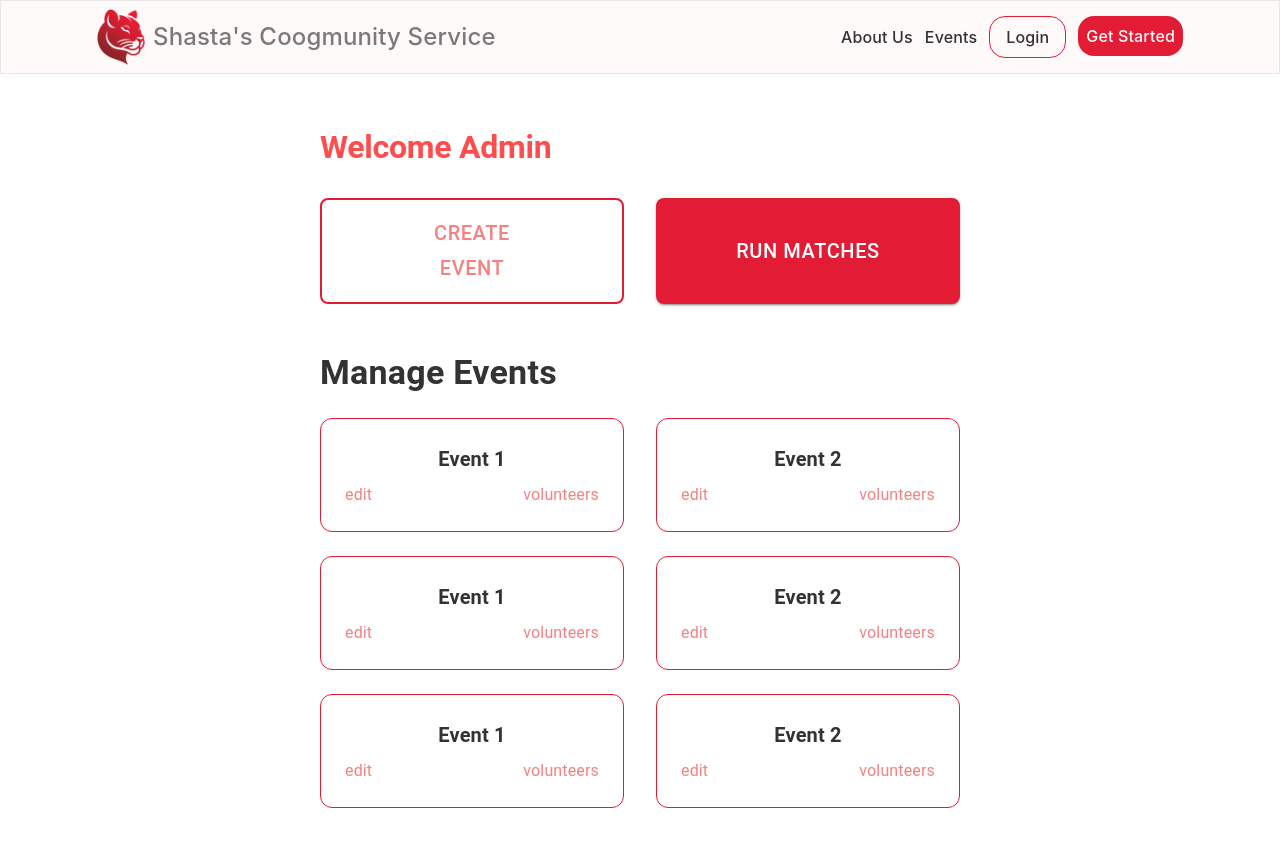
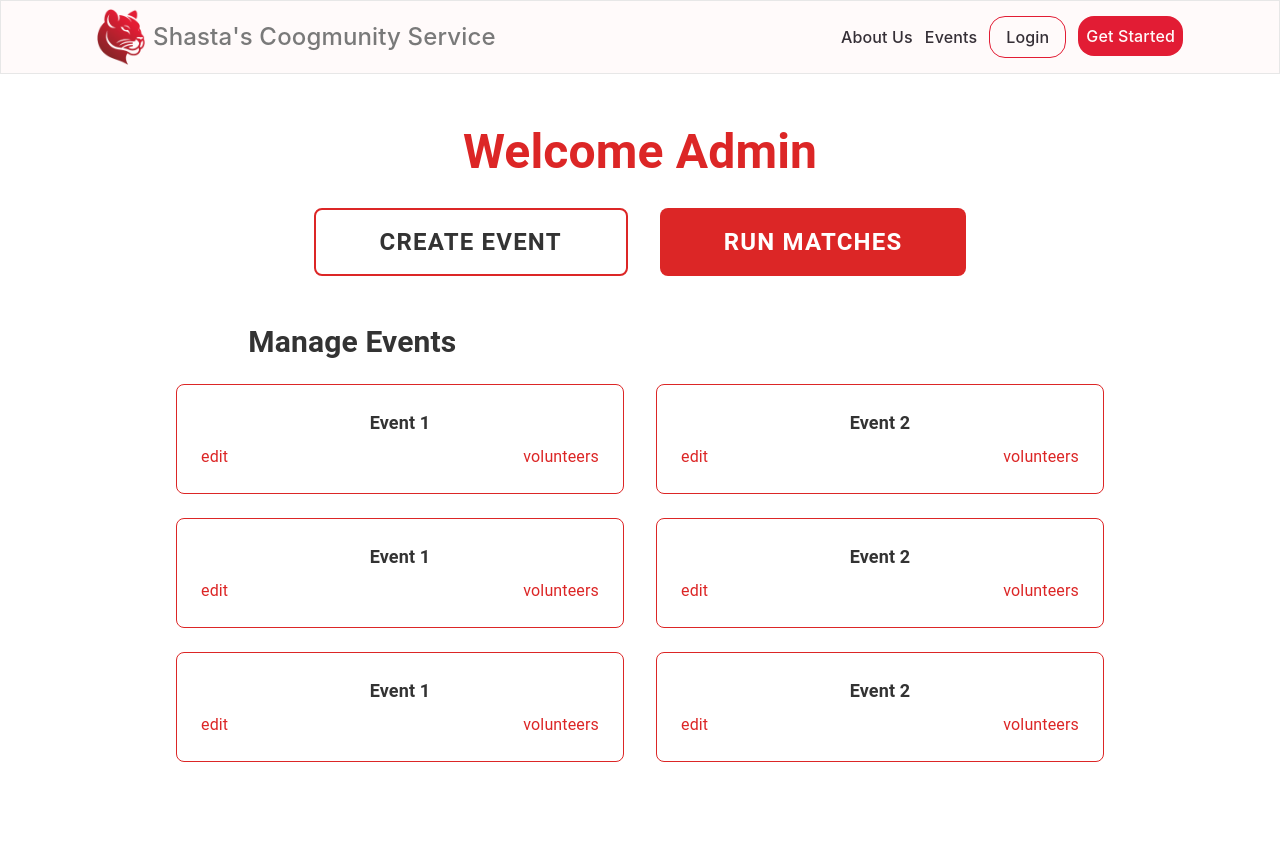
Before and after one commit to angieluvss/volunteer-fullstack, a React (Create React App) app in the folder frontend/: page /admin-dashboard in a window 1280 px wide. Shown: the top 846 px of the page. After the commit the page ends 800 px from the top, so only its background shows below. Built offline with nearby package versions, Linux system fonts and the light colour scheme.

Commit message:
updating admin dash

```diff
--- a/frontend/src/pages/AdminDashboard.js
+++ b/frontend/src/pages/AdminDashboard.js
@@ -1,121 +1,63 @@
 import React from 'react';
-import { Button, Typography, Box } from '@mui/material';
-// import NavBar from '../components/NavigationBar'; // Import the updated NavBar component
+import NavBar from '../components/NavBar'; // Ensure the path is correct
 
-function AdminDashboard() {
+const AdminDashboard = ({ token, setToken }) => {
   return (
-    <div style={{ minHeight: '100vh', backgroundColor: '#ffffff' }}>
-      {/* Navigation Bar with only the logout button */}
-      {/* <NavBar isLogoutOnly={true} /> Only shows the logout button */}
+    <div className="min-h-screen bg-white">
+      {/* Navigation Bar with token and setToken passed in */}
+      <NavBar token={token} setToken={setToken} />
 
-      <Box sx={{ textAlign: 'left', padding: '20rem', paddingTop: '8rem' }}>
-        <Typography variant="h2" sx={{ fontWeight: 'bold', marginBottom: '2rem', textAlign: 'left' }}>
-          Welcome Admin
-        </Typography>
+      <div className="text-left px-16 pt-32">
+        <h2 className="text-5xl font-bold mb-8 text-red-600 text-center">Welcome Admin</h2>
 
         {/* Flexbox for "Create Event" and "Run Matches" */}
-        <Box sx={{ display: 'flex', justifyContent: 'center', gap: '2rem', marginBottom: '3rem', flexWrap: 'wrap' }}>
-          <Button
-            variant="outlined"
-            sx={{
-              fontSize: '1.25rem',
-              padding: '1rem 5rem',
-              borderWidth: '2px',
-              borderColor: '#e21c34',
-              '&:hover': {
-                backgroundColor: '#e21c34',
-                color: '#ffffff',
-              },
-              flex: '1 1 300px',
-              maxWidth: '400px',
-              margin: '0 auto',
-            }}
-          >
+        <div className="flex justify-center gap-8 mb-12 flex-wrap">
+          <button className="text-2xl py-4 px-16 border-2 border-red-600 hover:bg-red-600 hover:text-white transition-all max-w-xs uppercase tracking-wider font-semibold rounded-lg">
             Create Event
-          </Button>
+          </button>
 
-          <Button
-            variant="contained"
-            sx={{
-              fontSize: '1.25rem',
-              padding: '1rem 5rem',
-              backgroundColor: '#e21c34',
-              color: '#ffffff',
-              '&:hover': {
-                backgroundColor: '#d0172b',
-              },
-              flex: '1 1 300px',
-              maxWidth: '400px',
-              margin: '0 auto',
-            }}
-          >
+          <button className="text-2xl py-4 px-16 bg-red-600 text-white hover:bg-red-700 transition-all max-w-xs uppercase tracking-wider font-semibold rounded-lg">
             Run Matches
-          </Button>
-        </Box>
+          </button>
+        </div>
 
-        <Typography variant="h4" sx={{ fontWeight: 'bold', marginBottom: '1.5rem', textAlign: 'left' }}>
-          Manage Events
-        </Typography>
+        <h4 className="text-3xl font-bold mb-6" style={{ paddingLeft: '16%' }}>Manage Events</h4> {/* Adjusted left padding */}
 
         {/* Flexbox for Event Cards */}
-        <Box sx={{ display: 'flex', justifyContent: 'center', gap: '2rem', flexWrap: 'wrap' }}>
-          <Box sx={{ flex: '1 1 300px', textAlign: 'center', maxWidth: '400px' }}>
+        <div className="flex justify-center gap-8 flex-wrap">
+          <div className="flex-1 max-w-md text-center">
             {[1, 1, 1].map((event, index) => (
-              <Box
+              <div
                 key={index}
-                sx={{
-                  marginBottom: '1.5rem',
-                  padding: '1.5rem',
-                  border: '1px solid #e21c34',
-                  borderRadius: '12px',
-                  textAlign: 'center',
-                }}
+                className="mb-6 p-6 border border-red-600 rounded-lg text-center"
               >
-                <Typography variant="h6" sx={{ fontWeight: 'bold', marginBottom: '0.5rem' }}>
-                  Event {event}
-                </Typography>
-                <Box sx={{ display: 'flex', justifyContent: 'space-between', gap: '1rem' }}>
-                  <Typography variant="body1" color="primary" sx={{ cursor: 'pointer' }}>
-                    edit
-                  </Typography>
-                  <Typography variant="body1" color="primary" sx={{ cursor: 'pointer' }}>
-                    volunteers
-                  </Typography>
-                </Box>
-              </Box>
+                <h6 className="text-lg font-bold mb-2">Event {event}</h6>
+                <div className="flex justify-between gap-4">
+                  <span className="text-red-600 cursor-pointer">edit</span>
+                  <span className="text-red-600 cursor-pointer">volunteers</span>
+                </div>
+              </div>
             ))}
-          </Box>
+          </div>
 
-          <Box sx={{ flex: '1 1 300px', textAlign: 'center', maxWidth: '400px' }}>
+          <div className="flex-1 max-w-md text-center">
             {[2, 2, 2].map((event, index) => (
-              <Box
+              <div
                 key={index}
-                sx={{
-                  marginBottom: '1.5rem',
-                  padding: '1.5rem',
-                  border: '1px solid #e21c34',
-                  borderRadius: '12px',
-                  textAlign: 'center',
-                }}
+                className="mb-6 p-6 border border-red-600 rounded-lg text-center"
               >
-                <Typography variant="h6" sx={{ fontWeight: 'bold', marginBottom: '0.5rem' }}>
-                  Event {event}
-                </Typography>
-                <Box sx={{ display: 'flex', justifyContent: 'space-between', gap: '1rem' }}>
-                  <Typography variant="body1" color="primary" sx={{ cursor: 'pointer' }}>
-                    edit
-                  </Typography>
-                  <Typography variant="body1" color="primary" sx={{ cursor: 'pointer' }}>
-                    volunteers
-                  </Typography>
-                </Box>
-              </Box>
+                <h6 className="text-lg font-bold mb-2">Event {event}</h6>
+                <div className="flex justify-between gap-4">
+                  <span className="text-red-600 cursor-pointer">edit</span>
+                  <span className="text-red-600 cursor-pointer">volunteers</span>
+                </div>
+              </div>
             ))}
-          </Box>
-        </Box>
-      </Box>
+          </div>
+        </div>
+      </div>
     </div>
   );
-}
+};
 
 export default AdminDashboard;
```
